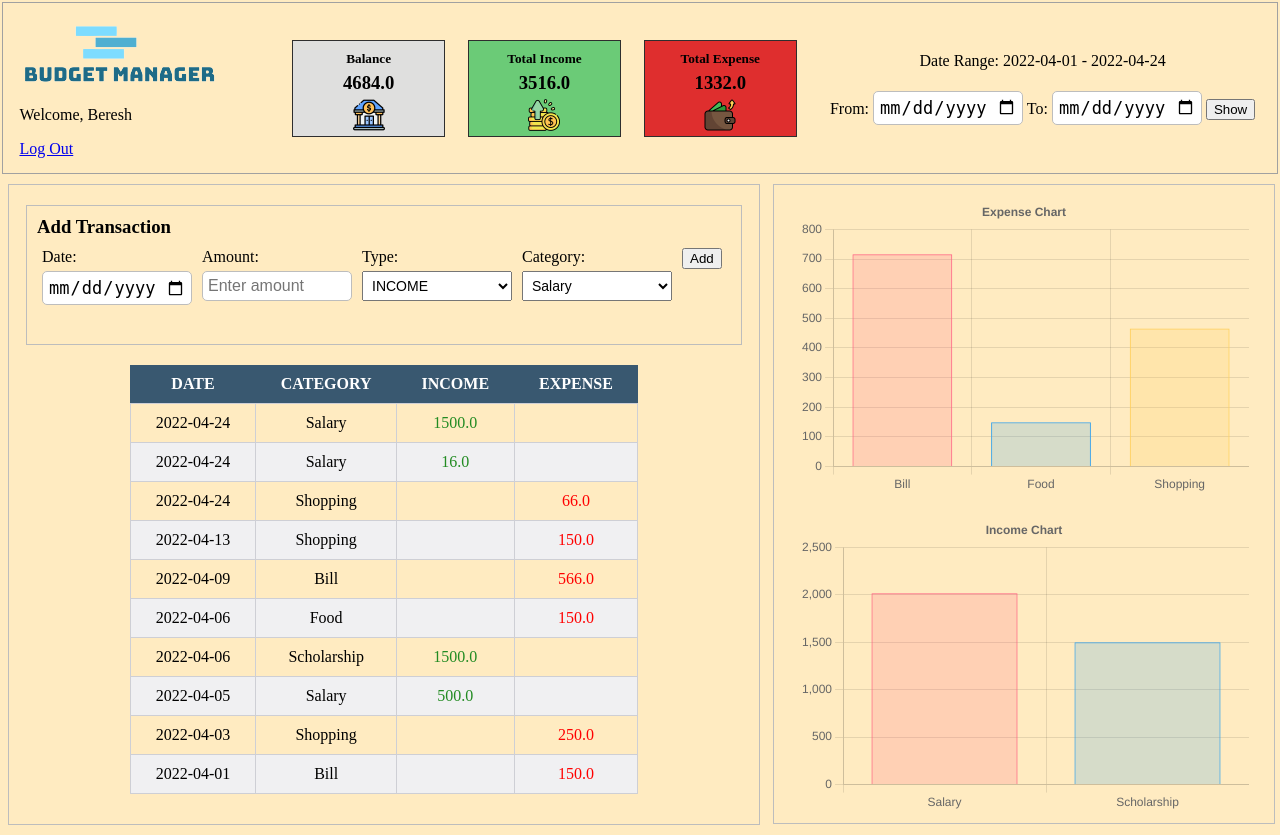
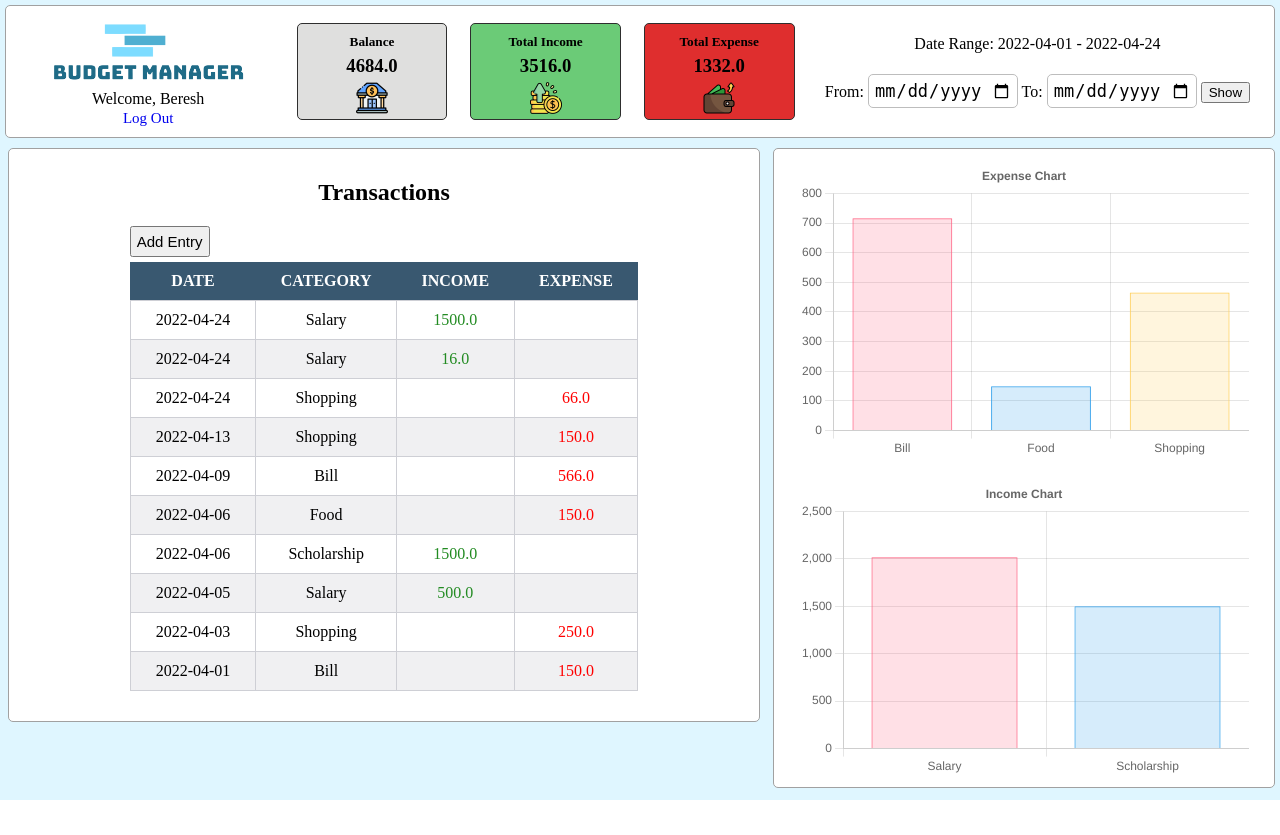
Before and after one commit to bberes92/BudgetManager, a Flask app: page /dashboard in a window 1280 px wide. After the commit the page ends 800 px from the top, so only its background shows below. Run offline with Flask 2, Linux system fonts and the light colour scheme; a user stored in the database is signed in; data comes from the database, SQL or seed files in the repository; both versions use the stored data as it was after the commit.

Commit message:
Dashboard add entry div

```diff
--- a/main.py
+++ b/main.py
@@ -89,37 +89,6 @@
                                             total_income=total_income,
                                             total_expense=total_expense)
 
-@app.route("/graphs")
-def graphs():
-
-    user_id = session.get("user_id")
-    today_date = date.today()
-    month_start_date = today_date.replace(day=1)
-    month_end_date = today_date.replace(day=31)
-    year_back_date = today_date.replace(year=today_date.year - 1)
-
-    dao = db()
-
-    expense_pie_data = dao.get_expenses_by_category(user_id, month_start_date, month_end_date)
-    expense_pie_labels = [item[0] for item in expense_pie_data]
-    expense_pie_values = [item[1] for item in expense_pie_data]
-
-    income_pie_data = dao.get_income_by_category(user_id, month_start_date, month_end_date)
-    income_pie_labels = [item[0] for item in income_pie_data]
-    income_pie_values = [item[1] for item in income_pie_data]
-
-    monthly_expense_data = dao.get_monthly_expense(user_id, year_back_date, month_end_date)
-    monthly_expense_labels = [item[0] for item in monthly_expense_data]
-    monthly_expense_values = [item[1] for item in monthly_expense_data]
-
-    return render_template("graphs.html",
-                            ex_pie_labels=expense_pie_labels,
-                            ex_pie_values=expense_pie_values,
-                            in_pie_labels=income_pie_labels,
-                            in_pie_values=income_pie_values,
-                            bar_monthly_labels=monthly_expense_labels,
-                            bar_monthly_values=monthly_expense_values)
-
 @app.route("/add_to_db", methods=["POST"])
 def add_to_db():
 
--- a/static/app.js
+++ b/static/app.js
@@ -1,10 +1,24 @@
 const income_categories = ["Salary", "Scholarship"]
 const expense_categories = ["Food", "Bill", "Shopping"]
 
-
 document.addEventListener("DOMContentLoaded", () => {
     income_selected();
+
 });
+
+function add_btn_clicked() {
+    const add_btn = document.querySelector(".add-btn");
+    const form_container = document.querySelector(".form-container");
+    add_btn.style.display = "none";
+    form_container.style.display = "block";
+};
+
+function cancel_btn_clicked() {
+    const add_btn = document.querySelector(".add-btn");
+    const form_container = document.querySelector(".form-container");
+    add_btn.style.display = "block";
+    form_container.style.display = "none";
+}
 
 function fill_category_options(val) {
     if(val == "INCOME") {
--- a/static/dashboard.css
+++ b/static/dashboard.css
@@ -9,9 +9,11 @@
 .bar {
   justify-content: center;
   align-items: center;
-  margin: 2px 2px 0 2px;
-  padding: 10px 0;
+  margin: 5px 5px 0 5px;
+  padding: 5px;
   border: 1px solid rgb(161, 161, 161);
+  border-radius: 5px;
+  background-color: #fff;
 }
 
 .column {
@@ -31,7 +33,16 @@
   width: 98%;
   height: fit-content;
   padding: 10px;
-  border: 1px solid rgb(189, 189, 189);;
+  border: 1px solid rgb(161, 161, 161);
+  background-color: #fff;
+  border-radius: 5px;
+}
+
+.header-container {
+  margin: 0 auto;
+  width: 98%;
+  height: fit-content;
+  text-align: center;
 }
 
 .table-container {
@@ -41,11 +52,19 @@
 }
 
 .form-container {
-  margin: 10px auto;
-  padding: 10px;
-  width: 98%;
+  margin: 0 auto;
+  padding: 5px;
+  width: fit-content;
   height: fit-content;
-  border: 1px solid rgb(189, 189, 189);
+  display: none;
+}
+
+.btn-container {
+  width: 100%;
+  height: fit-content;
+  margin-top: 5px;
+  padding: 5px;
+  text-align: center;
 }
 
 .data-box {
@@ -60,25 +79,27 @@
 .income-box {
   background-color: #6BCB77;
   border: 1px solid rgb(46, 46, 46);
+  border-radius: 5px;
 }
 
 .expense-box {
   background-color: #DF2E2E;
   border: 1px solid rgb(46, 46, 46);
+  border-radius: 5px;
 }
 
 .balance-box {
   background-color: #DFDFDE;
   border: 1px solid rgb(46, 46, 46);
+  border-radius: 5px;
 }
 
 .profile-container {
-
   width: 20%;
   height: fit-content;
   margin: 0 auto;
   padding: 5px;
-  align-items: center;
+  text-align: center;
 }
 
 .date-container {
@@ -96,8 +117,27 @@
 
 .form-cell {
   width: 160px;
-  height: 75px;
+  height: 60px;
   padding: 5px;
+}
+
+.logo {
+  margin: 0;
+}
+
+.welcome-p {
+  margin: 2px 0;
+}
+
+.add-btn {
+  margin-bottom: 5px;
+  padding: 5px;
+  font-size: 15px;
+}
+
+.form-btn {
+  padding: 5px;
+  font-size: 15px;
 }
 
 #income_col {
@@ -168,3 +208,9 @@
 canvas {
   margin: 0 auto;
 }
+
+a {
+  text-decoration: none;
+  margin: 0;
+  font-size: 15px;
+}
--- a/static/style.css
+++ b/static/style.css
@@ -1,5 +1,5 @@
 body {
   margin: 0;
   padding: 0;
-  background-color: #FFEBC1;
+  background-color: #DFF6FF;
 }
--- a/templates/dashboard.html
+++ b/templates/dashboard.html
@@ -10,8 +10,8 @@
 
 <div class="row bar">
     <div class="profile-container">
-        <img src="../static/images/logo_transparent_bg.png" alt="Not Found">
-        <p>Welcome, {{ user_name }}</p>
+        <img src="../static/images/logo_transparent_bg.png" class="logo" alt="Not Found">
+        <p class="welcome-p">Welcome, {{ user_name }}</p>
         <a href="{{ url_for('log_out')}}">Log Out</a>
     </div>
 
@@ -49,9 +49,11 @@
 
     <div class="column left">
         <div class="container">
+            <div class="header-container">
+                <h2>Transactions</h2>
+            </div>
+
             <div class="form-container">
-                <h3>Add Transaction</h3>
-
                 <form action="/add_to_db" method="POST">
                     <div class="add_form">
                         <div class="form-cell">
@@ -81,15 +83,17 @@
                             <br>
                             <select id="select_category" name="category"></select>
                         </div>
+                    </div>
 
-                        <div class="form-cell">
-                            <input type="submit" value="Add">
-                        </div>
+                    <div class="btn-container">
+                        <input class="form-btn" type="submit" value="Add">
+                        <button class="form-btn" onclick="cancel_btn_clicked()">Cancel</button>
                     </div>
                 </form>
             </div>
 
             <div class="table-container">
+                <button class="add-btn" onclick="add_btn_clicked()">Add Entry</button>
                 <table>
                     <thead>
                         <tr>
```
Also changed, not shown: templates/graphs.html (deleted, +0 -77 lines), DB/budget_manager.db.
